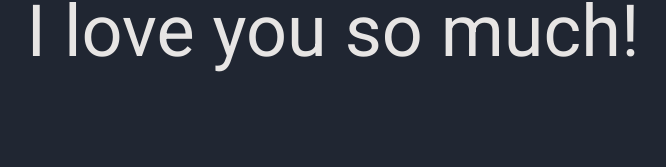
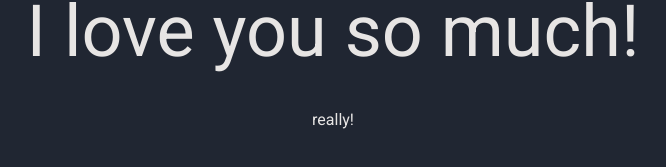
Before and after one commit to nac-in-ua/love, a React (Vite) app: page / in a window 1280 px wide. Shown: the part 593-760 px from the top of the page, without its empty margins (307-973 px from the left). Built offline with nearby package versions, Linux system fonts and the light colour scheme.

Commit message:
minor chnages

```diff
--- a/src/Greetings.jsx
+++ b/src/Greetings.jsx
@@ -1,8 +1,11 @@
 function Greetings() {
   return (
-    <h1 className="my-10 text-center font-roboto text-7xl font-light text-stone-200">
-      I love you so much!
-    </h1>
+    <>
+      <h1 className="my-10 text-center font-roboto text-7xl font-light text-stone-200">
+        I love you so much!
+      </h1>
+      <div className="font-roboto text-stone-200">really!</div>
+    </>
   )
 }
 
```
